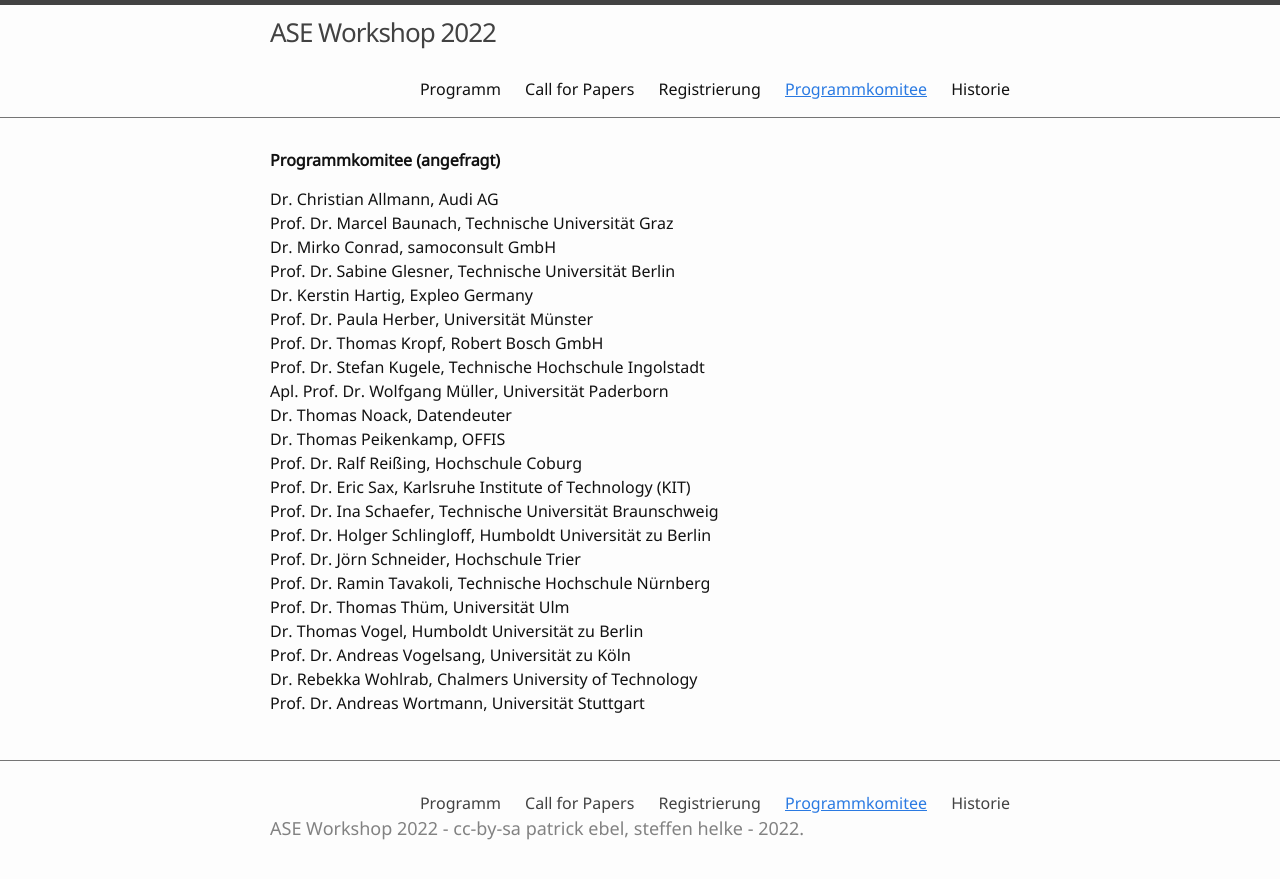
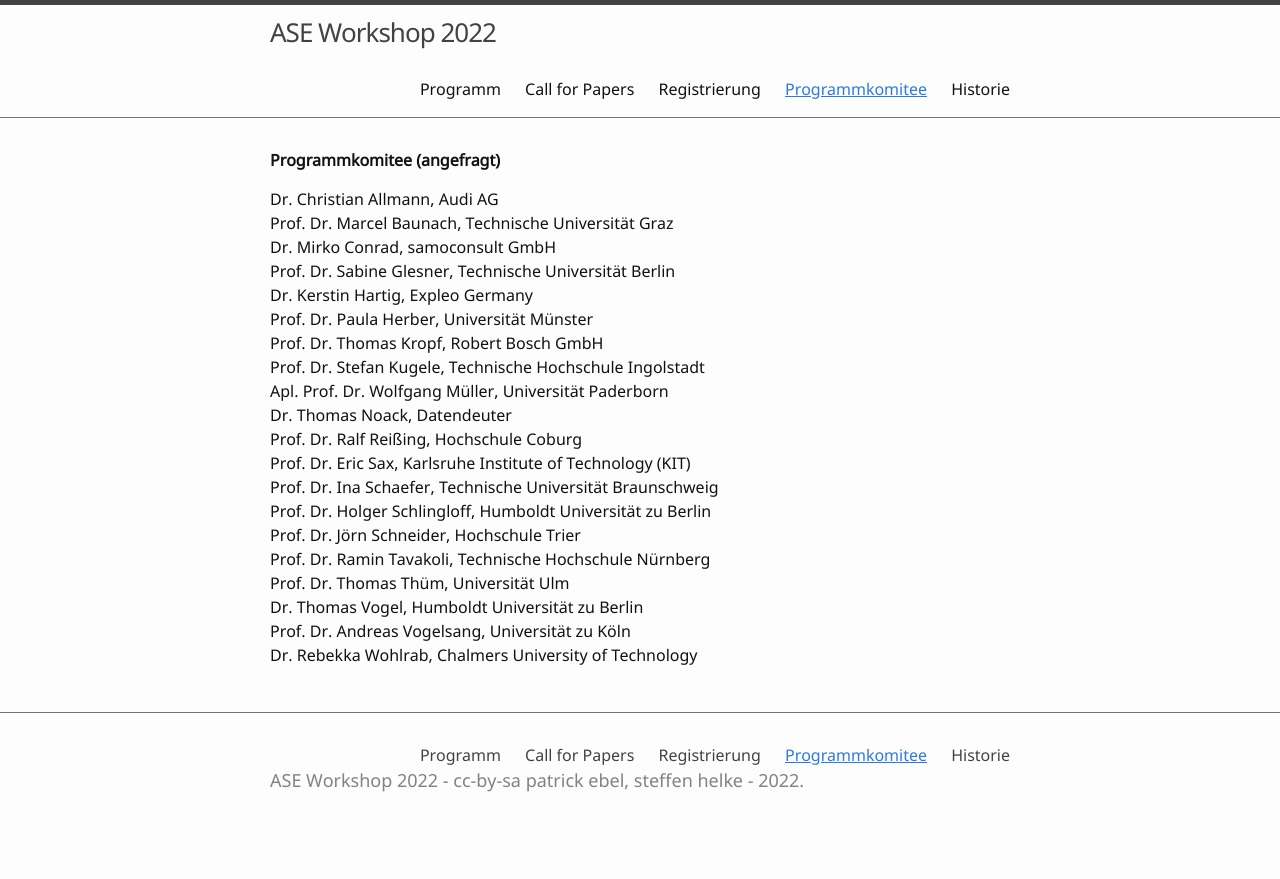
Before and after one commit to ASE-Workshop/2022, a Jekyll site: the page built from 2-programmkomitee.md, in a window 1280 px wide. Shown: the top 879 px of the page. Built offline with Jekyll 4.4.1, drawn with Linux system fonts in a browser that asks for light colours.

Commit message:
Update 2-programmkomitee.md

```diff
--- a/2-programmkomitee.md
+++ b/2-programmkomitee.md
@@ -14,7 +14,6 @@ Prof. Dr. Thomas Kropf, Robert Bosch GmbH\
 Prof. Dr. Stefan Kugele, Technische Hochschule Ingolstadt\
 Apl. Prof. Dr. Wolfgang Müller, Universität Paderborn\
 Dr. Thomas Noack, Datendeuter\
-Dr. Thomas Peikenkamp, OFFIS\
 Prof. Dr. Ralf Reißing, Hochschule Coburg\
 Prof. Dr. Eric Sax, Karlsruhe Institute of Technology (KIT)\
 Prof. Dr. Ina Schaefer, Technische Universität Braunschweig\
@@ -24,5 +23,4 @@ Prof. Dr. Ramin Tavakoli, Technische Hochschule Nürnberg\
 Prof. Dr. Thomas Thüm, Universität Ulm\
 Dr. Thomas Vogel, Humboldt Universität zu Berlin\
 Prof. Dr. Andreas Vogelsang, Universität zu Köln\
-Dr. Rebekka Wohlrab, Chalmers University of Technology\
-Prof. Dr. Andreas Wortmann, Universität Stuttgart
+Dr. Rebekka Wohlrab, Chalmers University of Technology
```
